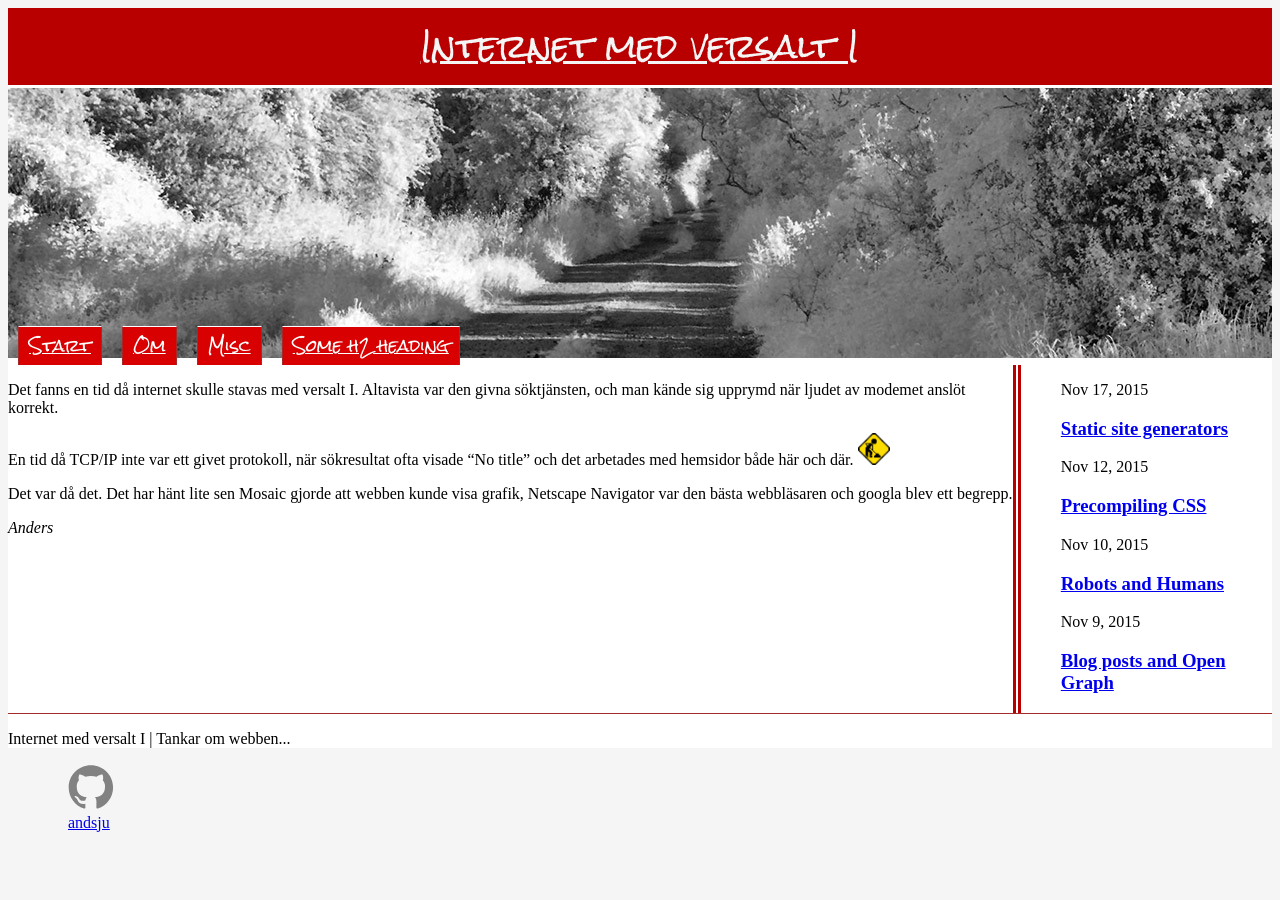
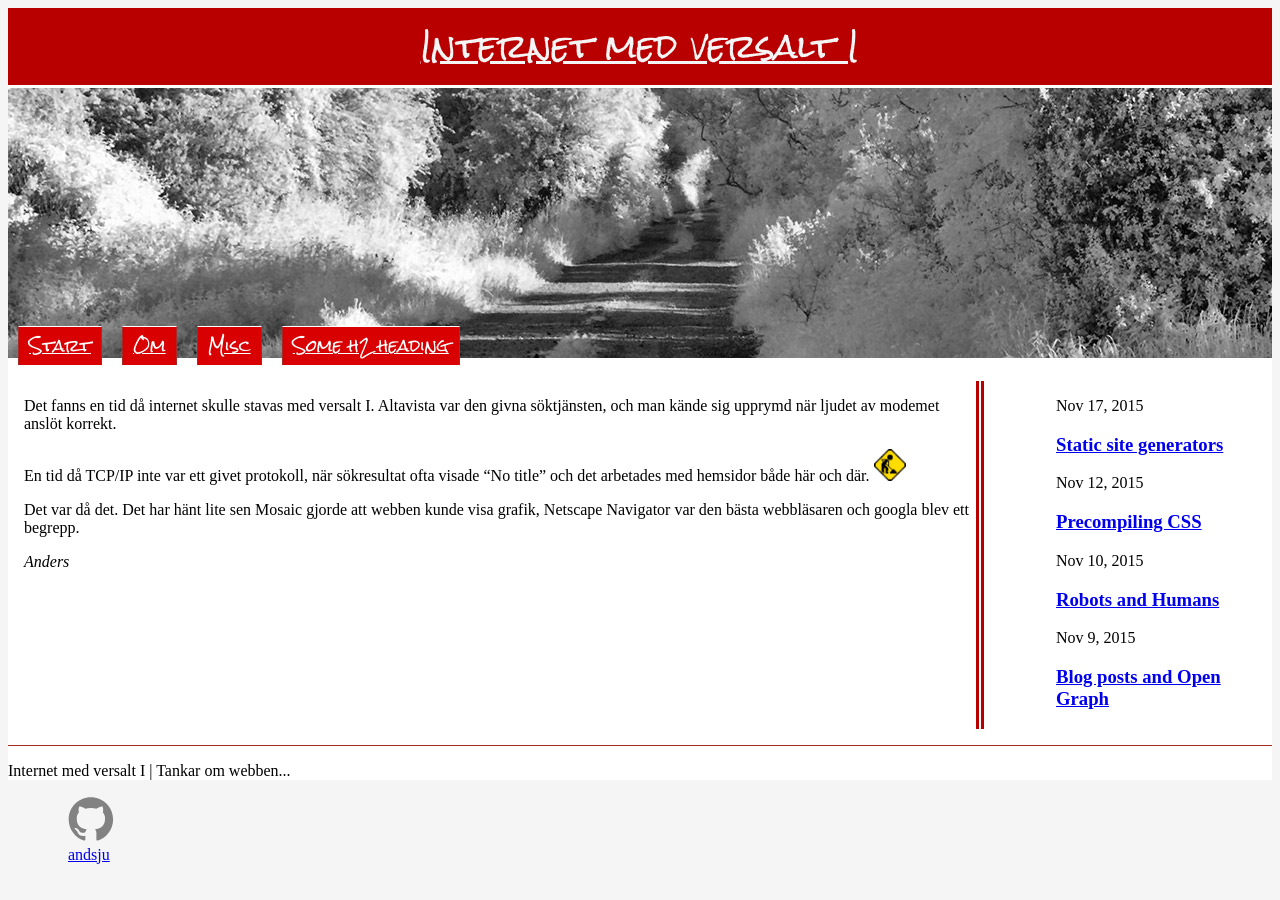
Before and after one commit to andsju/andsju, a Jekyll site: the page built from index.md, in a window 1280 px wide. Built offline with Jekyll 4.4.1, drawn with Linux system fonts in a browser that asks for light colours.

```diff
--- a/css/style.css
+++ b/css/style.css
@@ -119,11 +119,13 @@
     /* float: left; */
     /* width: 67%; */
     border-right: 8px double #B80000;
+    margin: 1rem;
 }
 
 aside {
     flex: 1;
     min-width: 240px;
+    margin: 1rem;
 }
 
 .page-content {
```
